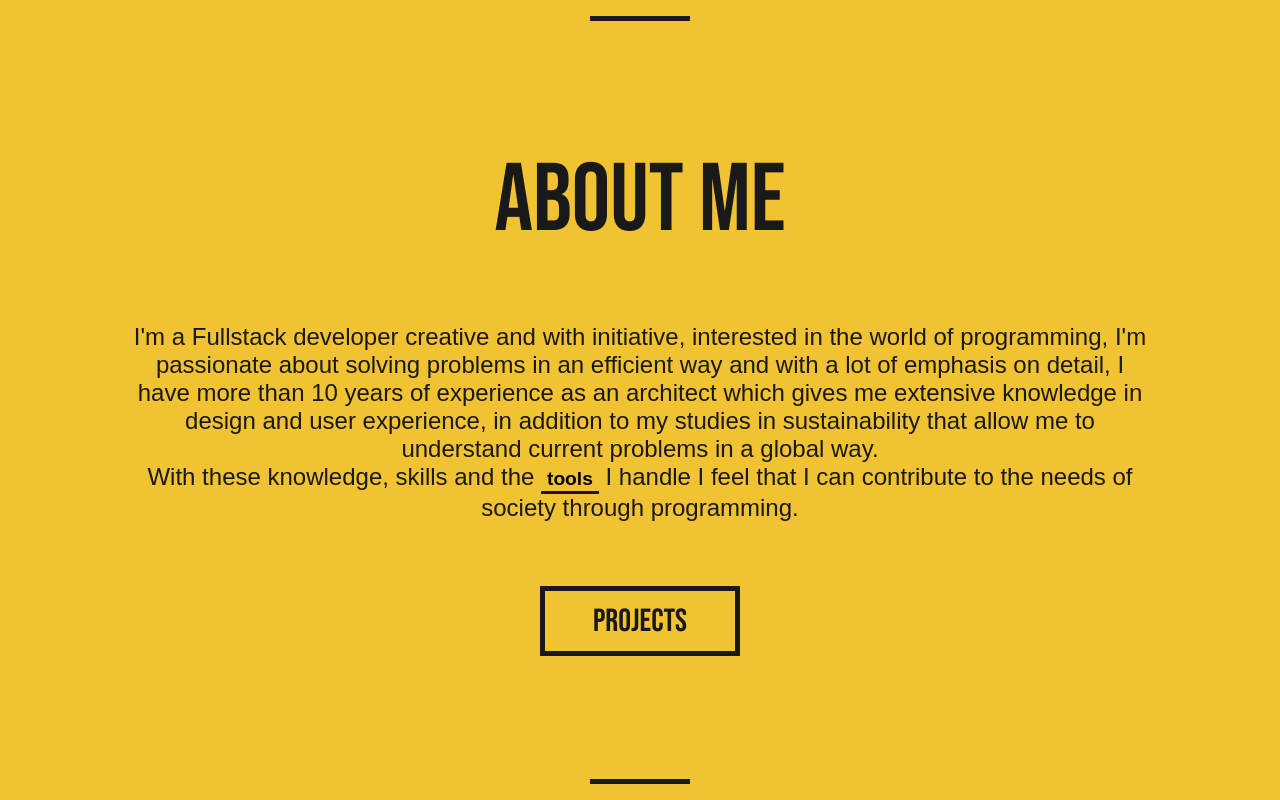
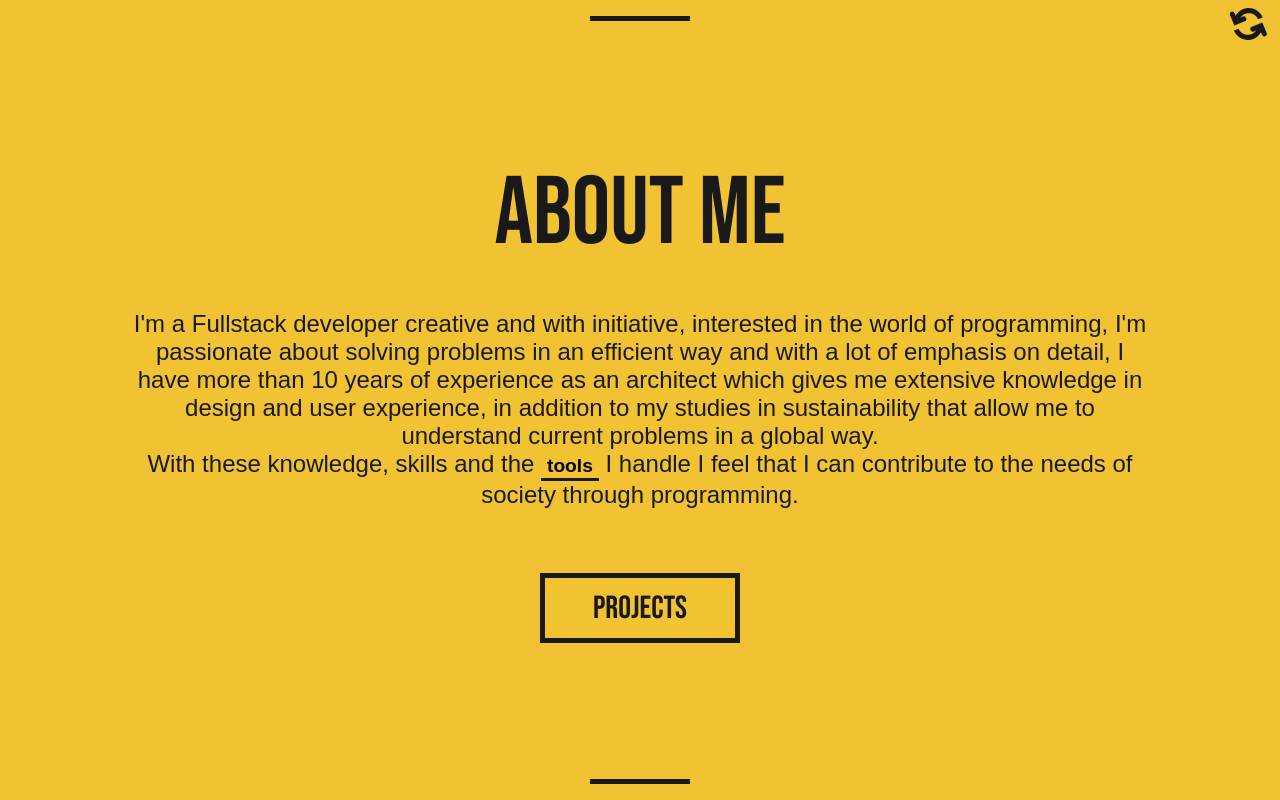
Before and after one commit to MAlexGG/portfolio, a React (Create React App) app: page /aboutme in a window 1280 px wide. Built offline with nearby package versions, Linux system fonts and the light colour scheme; a web font is replaced by a local one.

Commit message:
button with route refresh in about me page

```diff
--- a/src/components/aboutme.js
+++ b/src/components/aboutme.js
@@ -1,21 +1,28 @@
 import React, { Component } from "react";
+import refresh from "../assets/img/refresh.svg";
 
 class Aboutme extends Component{
 
     goTools = e => {
         e.preventDefault();
         this.props.history.push("/tools");
-      }
+    }
 
     goProjects = e => {
         e.preventDefault();
         this.props.history.push("/projects");
-      }
+    }
+
+    goHome = e => {
+        e.preventDefault();
+        this.props.history.push("/");
+    }
 
     render(){
         return(
             <div className="ct-main">
                 <div className="ct-divUp"><div className="img-div"></div></div>
+                <img className="img-refresh" src={refresh} alt="refresh button" onClick={this.goHome}/>
                 <div className="ct-contentAbout">
                     <p className="txt-title">About Me</p>
                     <p className="txt-paragraph">I'm a Fullstack developer creative and with initiative, interested in the world of programming, I'm passionate about solving problems in an efficient way and with a lot of emphasis on detail, I have more than 10 years of experience as an architect which gives me extensive knowledge in design and user experience, in addition to my studies in sustainability that allow me to understand current problems in a global way.<br/>With these knowledge, skills and the <button className="bt-tools" onClick={this.goTools}><strong>tools</strong></button> I handle I feel that I can contribute to the needs of society through programming.</p>
--- a/src/components/navbar.js
+++ b/src/components/navbar.js
@@ -9,7 +9,7 @@ class Navbar extends Component{
 
     goHome = e => {
         e.preventDefault();
-        this.props.history.push("/");
+        this.props.history.push("/aboutme");
     }
 
     goTools = e => {
--- a/src/styles/components/aboutme.scss
+++ b/src/styles/components/aboutme.scss
@@ -4,11 +4,21 @@
     flex-direction: column;
 }
 
+.img-refresh{
+  position: absolute;
+  top: 1%;
+  right: 1%;
+  width: 30px;
+  @media (min-width: $breakpointMedium) {
+    width: auto;
+  }
+}
+
 .txt-title{
     text-align: center;
     font-family: $fontPrincipal;
-    font-size: 3rem;
-    margin: 0% 0% 5% 0%;
+    font-size: 2rem;
+    margin: 0% 0% 3% 0%;
     @media (min-width: $breakpointMedium) {
       font-size: 6rem;
     }
@@ -17,7 +27,7 @@
 .txt-paragraph{
     text-align: center;
     font-family: $fontSecondary;
-    font-size: 1rem;
+    font-size: 0.8rem;
     margin: 0% 10% 0% 10%;
     @media (min-width: $breakpointSmall) {
       font-size: 1.5rem;
@@ -28,7 +38,7 @@
     background-color: transparent;
     border: none;
     border-bottom: 3px solid $colorSecondary;
-    font-size: 1rem;
+    font-size: 0.8rem;
     cursor: pointer;
     @media (min-width: $breakpointSmall) {
       font-size: 1.2rem;
--- a/src/styles/components/tools.scss
+++ b/src/styles/components/tools.scss
@@ -3,7 +3,7 @@
     flex-direction: row;
     flex-wrap: wrap;
     width: 80vw;
-    margin: 1%;
+    margin: 3%;
 }
 
 .img-logo{
```
Also changed, not shown: src/assets/img/refresh.svg (added).
